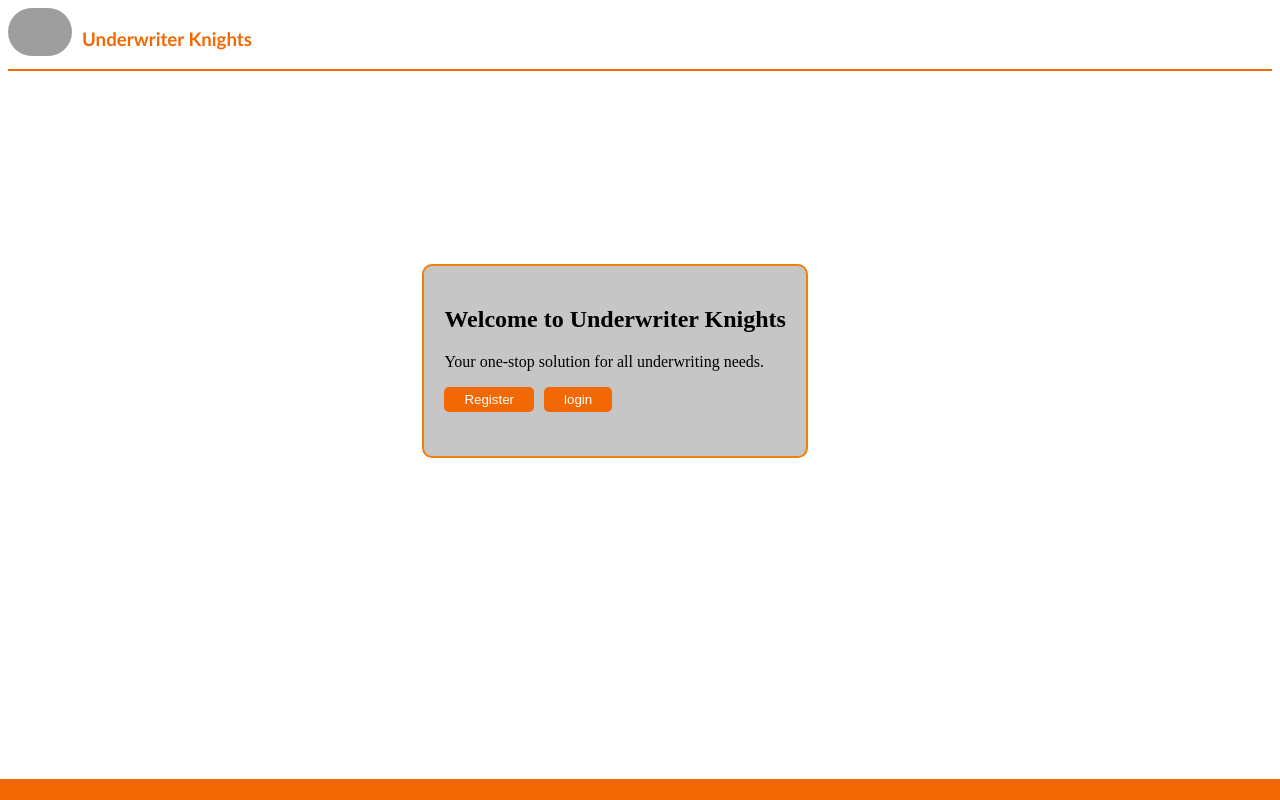
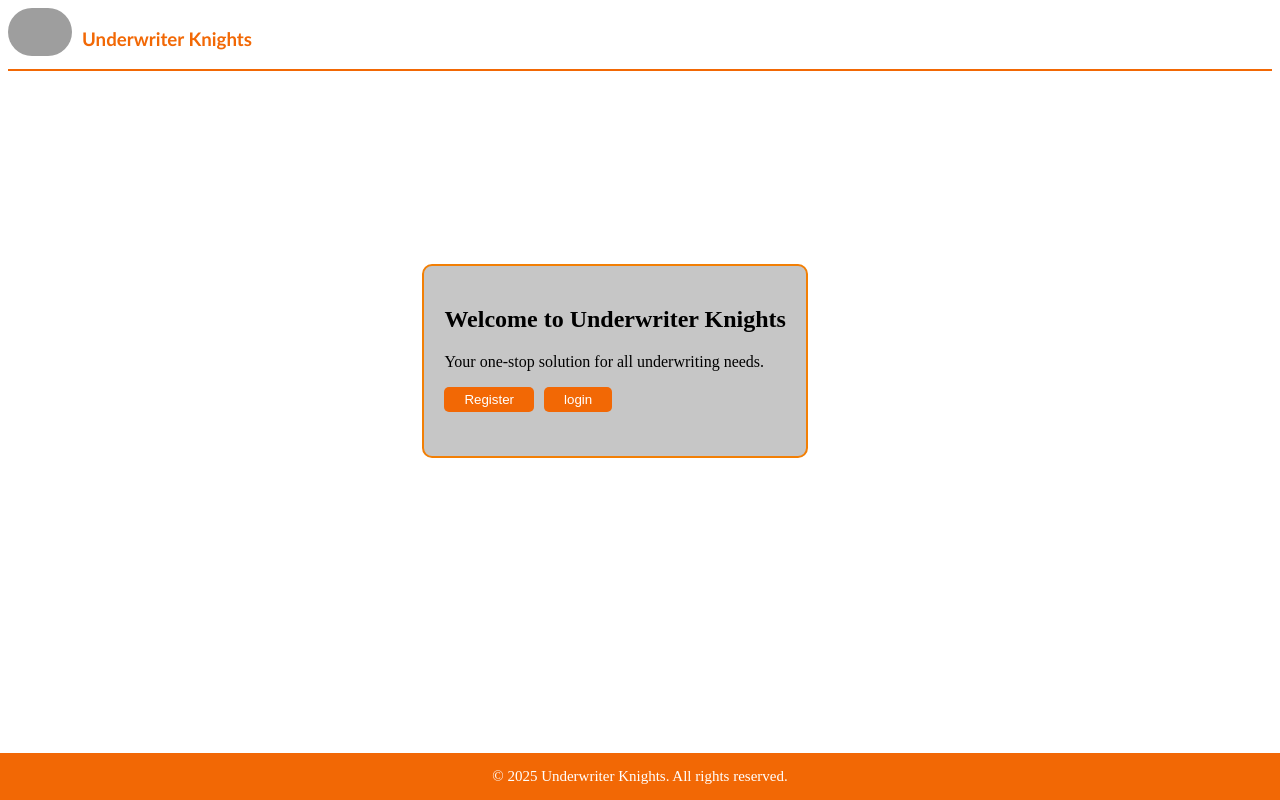
Before and after one commit to underwriterknights/rag-underwriter-ui, a React (Vite) app: page / in a window 1280 px wide. Built offline with nearby package versions, Linux system fonts and the light colour scheme; grey boxes are pictures that could not be loaded.

Commit message:
Agent and Underwriter Dashboards

```diff
--- a/src/App.jsx
+++ b/src/App.jsx
@@ -43,7 +43,7 @@ function App() {
             </BrowserRouter>
 
   <div  className='divFooter'>
-        <h1></h1>
+        <p className="copywrite">© 2025 Underwriter Knights. All rights reserved.</p>
       </div>
     </>
   )
--- a/src/components/AgentGrid.jsx
+++ b/src/components/AgentGrid.jsx
@@ -48,7 +48,7 @@ const AgentGrid = () => {
           {data.map((user) => (
             <tr key={user.id}>
               <td>{user.driverName}</td>
-              <td>{user.licenceNumber}</td>
+              <td><Link onClick={openModal}>{user.licenceNumber}</Link></td>
               <td>{user.state}</td>
               <td>{user.vechicleModel}</td>
               <td>{user.vehicleMake}</td>
--- a/src/components/UnderwriterGrid.jsx
+++ b/src/components/UnderwriterGrid.jsx
@@ -59,7 +59,7 @@ const UnderwriterGrid = () => {
 
       <AIDecisionSummaryModal isOpen={isOpen} closeModal={closeModal} />
       <div className="divFooter">
-        <p>© 2023 Underwriter Knights. All rights reserved.</p>
+        <p>© 2025 Underwriter Knights. All rights reserved.</p>
 
         </div>
     </div>
--- a/src/styles/App.css
+++ b/src/styles/App.css
@@ -46,3 +46,7 @@ text-align: center;
   font-weight: bold;
   margin-left: 10px;
 }
+
+.copywrite{
+  font-size: 15px;
+}
```
Also changed, not shown: src/styles/UnderwriterGrid.css (line endings or trailing spaces).
